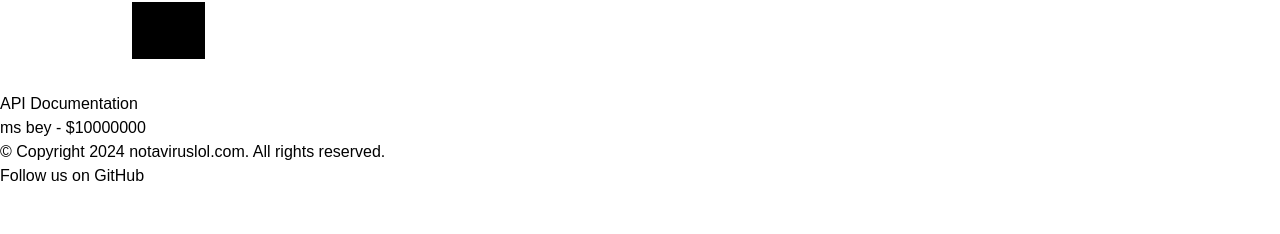
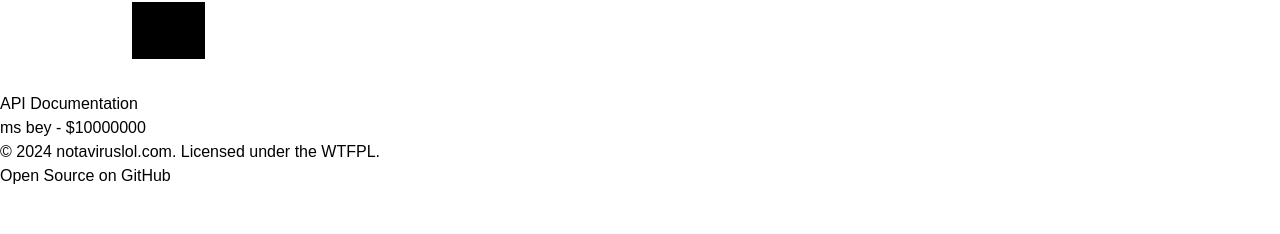
Before and after one commit to camden-git/cps-notavirus, a React (Vite) app: page / in a window 1280 px wide. Shown: the part 1655-1889 px from the top of the page. Built offline with nearby package versions, Linux system fonts and the light colour scheme; a web font is replaced by a local one.

Commit message:
fuck copyright

```diff
--- a/src/elements/Footer.tsx
+++ b/src/elements/Footer.tsx
@@ -36,11 +36,11 @@ function Footer() {
         <footer className='mx-auto space-y-10 pb-16'>
             <div className='flex flex-col items-center justify-between gap-5 border-t pt-8 border-white/5 sm:flex-row'>
                 <p className='text-xs text-zinc-400'>
-                    &copy; Copyright {new Date().getFullYear()} notaviruslol.com. All rights reserved.
+                    &copy; {new Date().getFullYear()} notaviruslol.com. Licensed under the WTFPL.
                 </p>
                 <div className='flex gap-4'>
-                    <SocialLink href='#' icon={GitHubIcon}>
-                        Follow us on GitHub
+                    <SocialLink href='https://github.com/camden-git/cps-notavirus' icon={GitHubIcon}>
+                        Open Source on GitHub
                     </SocialLink>
                 </div>
             </div>
```
